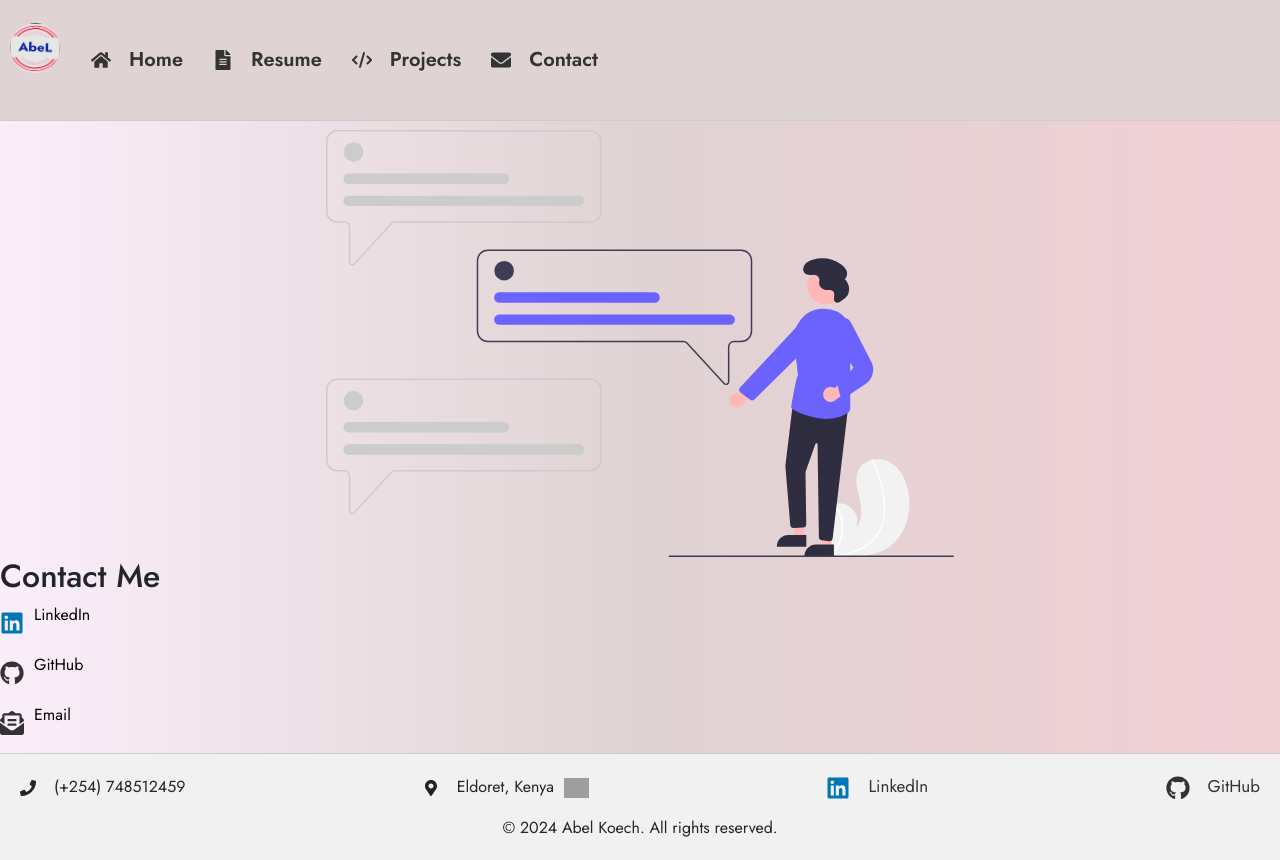
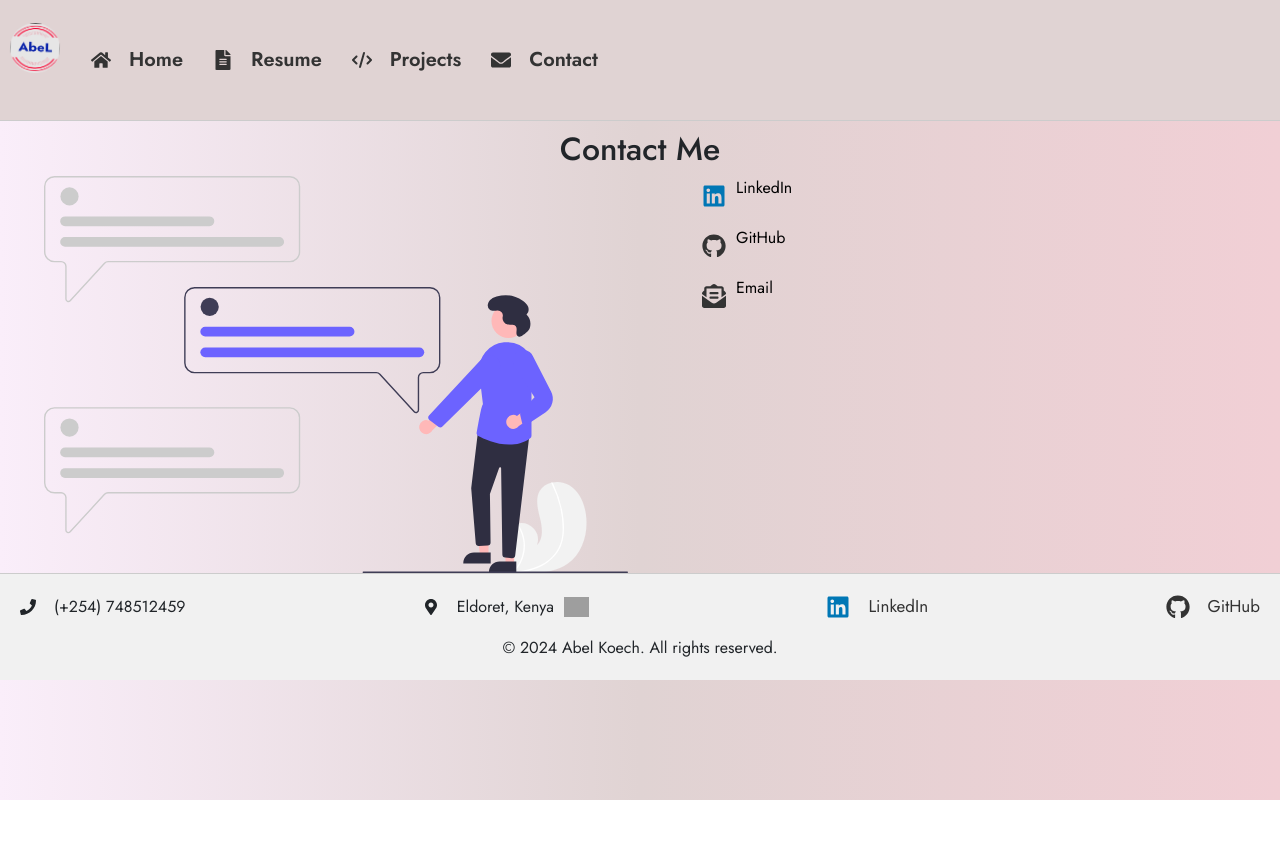
Before and after one commit to Koech161/portfolio-1, a React (Create React App) app: page /contact in a window 1280 px wide. After the commit the page ends 800 px from the top, so only its background shows below. Built offline with nearby package versions, Linux system fonts and the light colour scheme; grey boxes are pictures that could not be loaded.

Commit message:
update resume

```diff
--- a/src/components/Contact.js
+++ b/src/components/Contact.js
@@ -10,11 +10,13 @@ const Contact = () => {
     <div className='contact-container'>
     <NavBar />
     <div className='contact justify-content-center row ' style={{marginTop:'130px'}}>
+    <h2 className='text-center'>Contact Me</h2>
     <div className='col-md-6'>
       <img className='img-fluid' src= {contact} alt=''/>
     </div>
-        <h2>Contact Me</h2>
-        <div className='contact-item col-md'>
+    <div className='col-md' style={{marginLeft: '50px'}}>
+
+        <div className='contact-item c' >
           <FaLinkedin  size={24} color="#0077B5" />
           <p><a href='https://www.linkedin.com/in/abel-koech-787193280/' target='_blank' rel='noopener noreferrer'>LinkedIn</a></p>
         </div>
@@ -29,7 +31,7 @@ const Contact = () => {
 
 
     </div>
-
+    </div>
 
     </div>
   )
```
